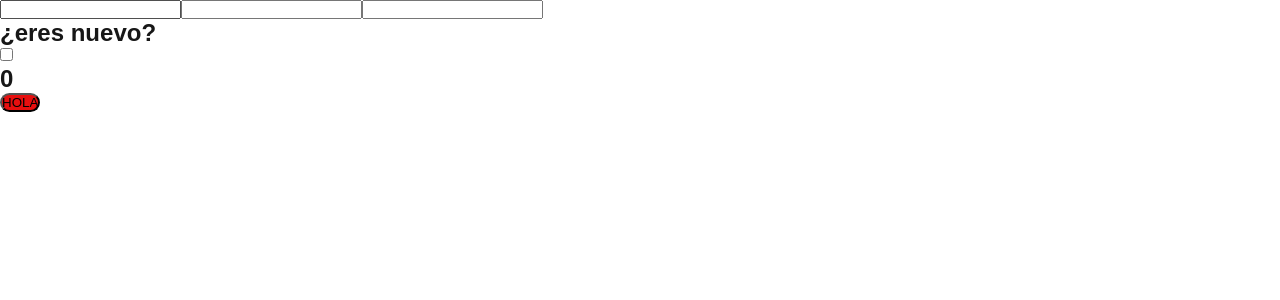
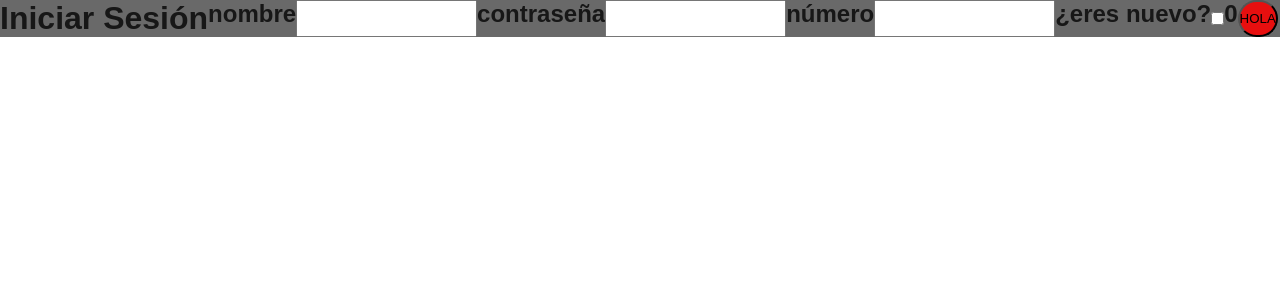
Before and after one commit to simonAnesini/creacion_De_ChatG07, a Next.js app in the folder front/: page /login in a window 1280 px wide. Shown: the top 300 px of the page. Built offline with nearby package versions, Linux system fonts and the light colour scheme.

Commit message:
pedropedropedro,pedrope
practicamente el dueño de santa fe
pedropedropedro, pedrope

```diff
--- a/front/src/app/login/page.js
+++ b/front/src/app/login/page.js
@@ -2,6 +2,7 @@
 import Boton from "@/componentes/Boton";
 import Input from "@/componentes/Input";
 import { useEffect, useState } from "react";
+import styles from "@/app/login/page.module.css"
 
 export default function Login() {
     const [nombre, setNombre] = useState("")
@@ -39,17 +40,21 @@ export default function Login() {
     }
 
     return (
-        <>
+        <div className={styles.todo}>
+            <h1>Iniciar Sesión</h1>
+            <h2>nombre</h2>
             <Input onChange={modificarNombre}></Input>
+            <h2>contraseña</h2>
             <Input onChange={modificarContraseña}></Input>
+            <h2>número</h2>
             <Input onChange={modificarNumero}></Input>
             <h2> ¿eres nuevo?</h2>
             <input type="checkbox" onChange={checkboxActivado}/>
             <h2>{nombre}</h2>
             <h2>{contraseña}</h2>
             <h2>{numero}</h2>
-            <Boton text="HOLA" ></Boton>
-        </>
+            <Boton text="HOLA" tipo="login"></Boton>
+        </div>
 
     )
 }
--- /dev/null
+++ b/front/src/app/login/page.module.css
@@ -0,0 +1,8 @@
+.todo{
+    background-color: dimgray;
+    display: flex;
+    align-content: center;
+
+
+
+}
--- a/front/src/componentes/Boton.js
+++ b/front/src/componentes/Boton.js
@@ -8,7 +8,7 @@ export default function Boton(props) {
         <button className={
             clsx(
             {
-                [styles.estilos]: true,
+                [styles.estilosLogin] : props.tipo == "login",
             }
         )} onClick={props.onClick}>{props.text}</button>
     </>
--- a/front/src/componentes/Boton.module.css
+++ b/front/src/componentes/Boton.module.css
@@ -1,8 +1,9 @@
-.estilos{
+.estilosLogin{
 
     align-items: center;
     align-content: center;
     background-color: rgb(231, 15, 15);
     border-radius: 20px;
 
+
 }
```
